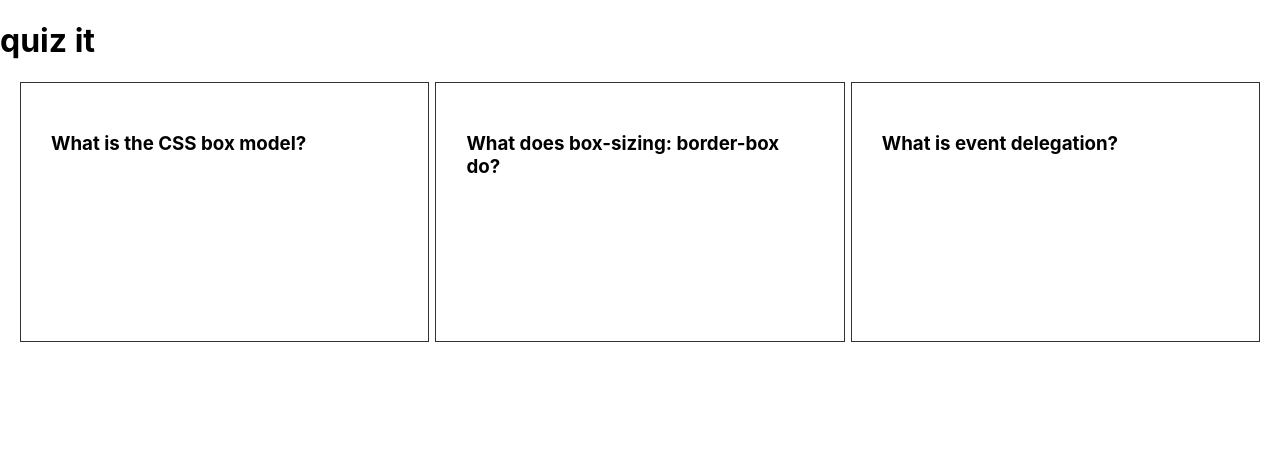
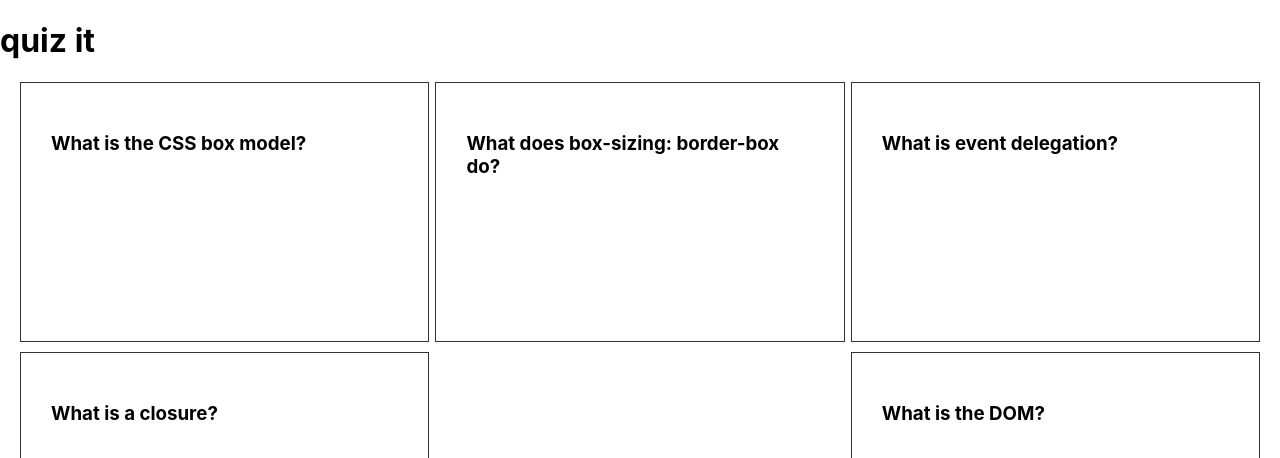
Before and after one commit to colorlessenergy/quizit, a Next.js app: page / in a window 1280 px wide. Shown: the top 458 px of the page. Built offline with nearby package versions, Linux system fonts and the light colour scheme.

Commit message:
add a couple questions and flex-wrap a container

```diff
--- a/pages/Home.module.css
+++ b/pages/Home.module.css
@@ -3,11 +3,13 @@
 
   display: flex;
   justify-content: space-between;
+  flex-wrap: wrap;
 }
 
 .question {
   border: 1px solid #333;
   min-height: 260px;
+  margin-bottom: 10px;
   padding: 30px;
   width: 33%;
 
--- a/pages/index.js
+++ b/pages/index.js
@@ -53,6 +53,14 @@ export function getStaticProps() {
     {
       question: 'What is event delegation?',
       answer: 'When clicking an element, the click event will travel through elements from outer to inner or from inner to outer and click them. It will travel from outer to inner if capture is set to true. By default it will travel from inner to outer, this is known as bubbling'
+    },
+    {
+      question: 'What is a closure?',
+      answer: 'A closure is when function can access its lexical scope when executed outside that scope'
+    },
+    {
+      question: 'What is the DOM?',
+      answer: 'The Document Object Model is a representation of the HTML that is written. The DOM provides an API that allows JavaScript to manipulate it.'
     }
   ]
 
```
